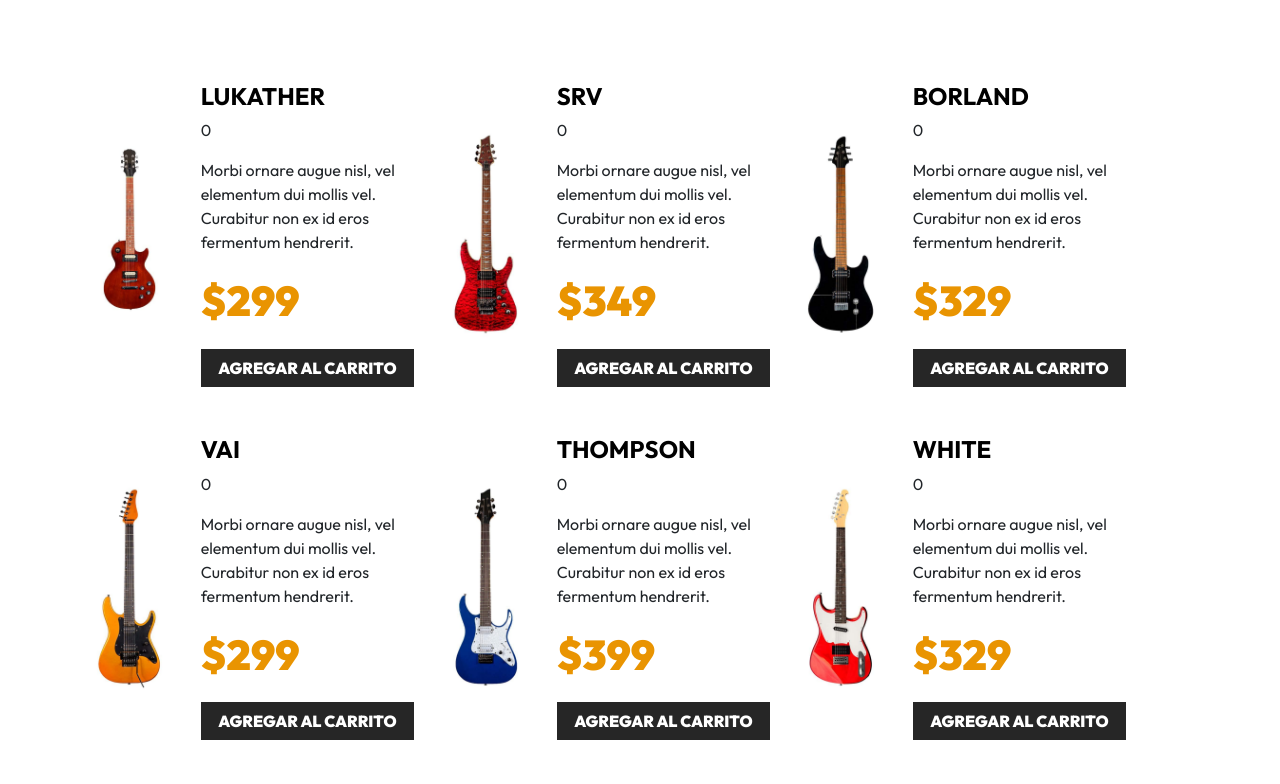
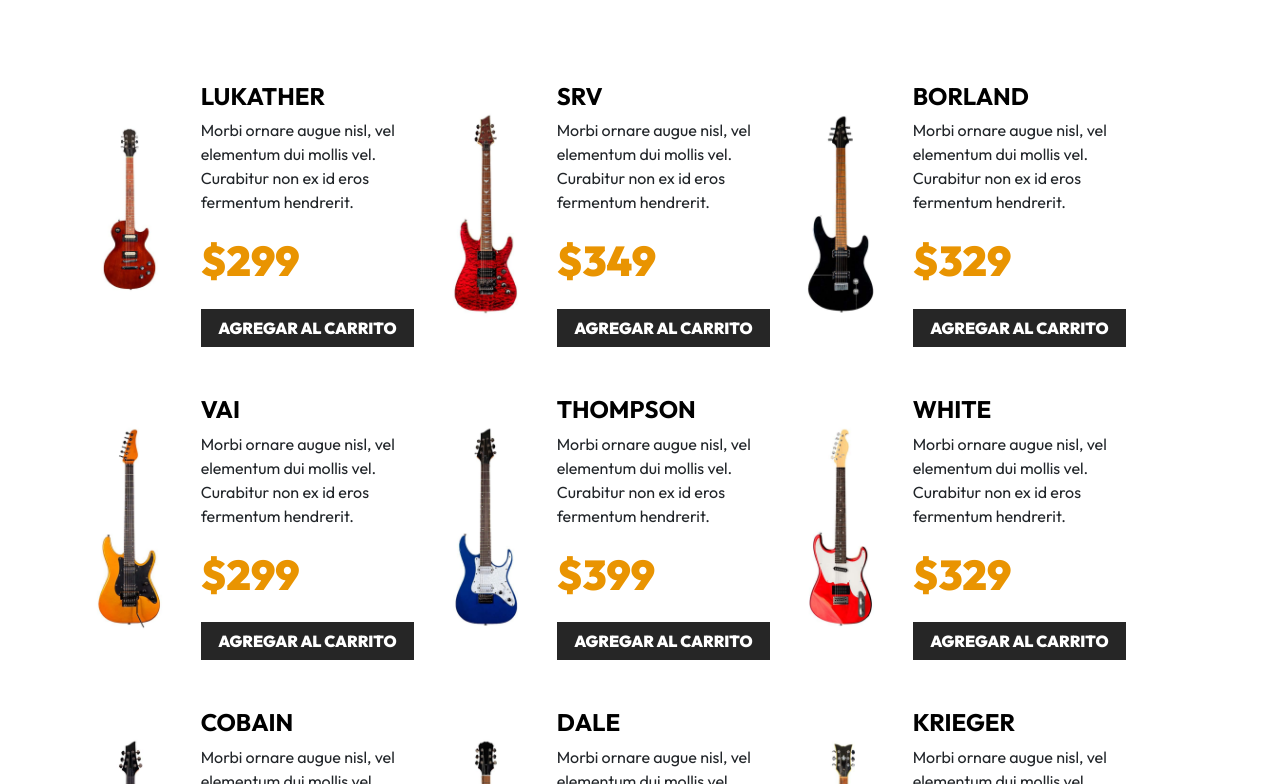
Before and after one commit to thesnakebite/guitarla-vue, a Vue app: page / in a window 1280 px wide. Shown: the part 976-1760 px from the top of the page. Built offline with nearby package versions, Linux system fonts and the light colour scheme.

Commit message:
Pass information from a child component to the parent with $emit

```diff
--- a/src/App.vue
+++ b/src/App.vue
@@ -10,8 +10,8 @@
         // state.guitarras = db
     })
 
-    const agregarCarrito = () => {
-        alert('Diste click')
+    const agregarCarrito = (guitarra) => {
+        console.log(guitarra);
     }
 
 </script>
--- a/src/components/Guitarra.vue
+++ b/src/components/Guitarra.vue
@@ -1,8 +1,4 @@
 <script setup>
-    import { ref } from 'vue'
-
-    const numero = ref(0)
-
     const props = defineProps({
         guitarra: {
             type: Object,
@@ -24,13 +20,12 @@
         </div>
         <div class="col-8">
             <h3 class="text-black fs-4 fw-bold text-uppercase">{{ guitarra.nombre }}</h3>
-            <p>{{ numero }}</p>
             <p>{{ guitarra.descripcion }}</p>
             <p class="fw-black text-primary fs-3">${{ guitarra.precio }}</p>
             <button
                 type="button"
                 class="btn btn-dark w-100"
-                @click="$emit('agregar-carrito')"
+                @click="$emit('agregar-carrito', guitarra)"
             >Agregar al Carrito</button>
         </div>
     </div>
```
